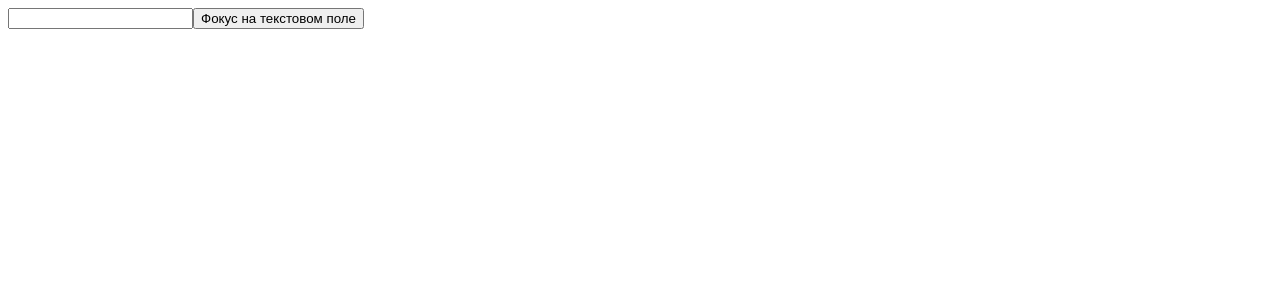
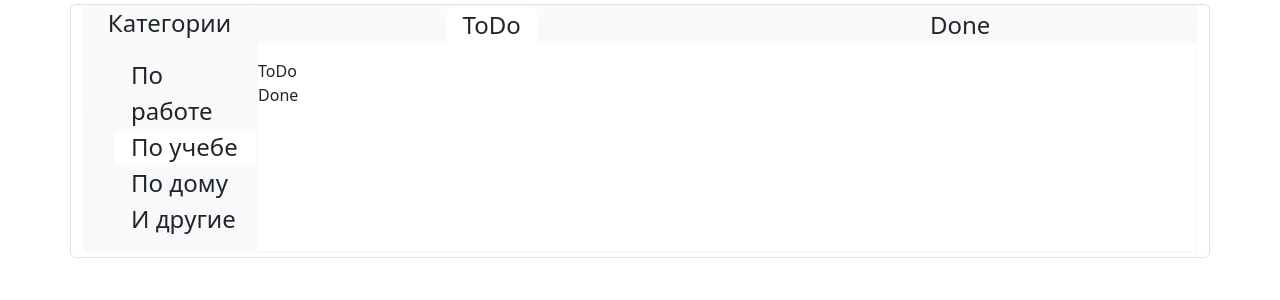
Before and after one commit to Kba05/TodoList, a React (Create React App) app: page / in a window 1280 px wide. Shown: the top 300 px of the page. Built offline with nearby package versions, Linux system fonts and the light colour scheme.

Commit message:
added bootstrap

```diff
--- a/package.json
+++ b/package.json
@@ -6,6 +6,7 @@
     "@testing-library/jest-dom": "^5.16.4",
     "@testing-library/react": "^13.3.0",
     "@testing-library/user-event": "^13.5.0",
+    "bootstrap": "^5.2.0-beta1",
     "react": "^18.2.0",
     "react-dom": "^18.2.0",
     "react-scripts": "5.0.1",
--- a/src/Components/App.jsx
+++ b/src/Components/App.jsx
@@ -1,9 +1,9 @@
-import CustomTextInput from "./CustomTextInput"
+import Todo from "./Todo";
 
 function App() {
   return (
     <div className="App">
-      <CustomTextInput/>
+      <Todo/>
     </div>
   );
 }
--- a/src/Components/CustomTextInput.jsx
+++ b/src/Components/CustomTextInput.jsx
@@ -3,6 +3,9 @@ import React from "react";
 class CustomTextInput extends React.Component {
     constructor(props) {
       super(props);
+      this.state={
+        text:""
+      }
       this.textInput = React.createRef();
       this.focusTextInput = this.focusTextInput.bind(this);
     }
--- /dev/null
+++ b/src/Components/Todo.jsx
@@ -0,0 +1,28 @@
+import React from "react";
+
+function Todo(){
+    return(
+        <div className="container border rounded mt-1 pb-1">
+            <div className="d-flex">
+                <div className="rounded bg-light bg-gradient fs-4 text fw-lighter">
+                    <p className="text-center fw-normal">Категории</p>
+                    <ul>
+                        <li className="d-block px-3 rounded-start ">По работе</li>
+                        <li className="d-block px-3 rounded-start bg-white">По учебе</li>
+                        <li className="d-block px-3 rounded-start">По дому</li>
+                        <li className="d-block px-3 rounded-start">И другие</li>
+                    </ul>
+                </div>
+                <div  style={{width:1000}} className="border border-2 border-light">
+                    <ul className="px-0 py-0 d-flex  bg-light bg-gradient fs-4 text fw-lighter justify-content-around">
+                        <li className="d-flex rounded-top px-3 bg-white">ToDo</li>
+                        <li className="d-flex rounded-top px-3">Done</li>
+                    </ul>
+                    <div > ToDo</div>
+                    <div> Done</div>
+                </div>
+            </div>
+        </div>
+    )
+}
+export default Todo;
--- a/src/index.js
+++ b/src/index.js
@@ -1,6 +1,7 @@
 import React from 'react';
 import ReactDOM from 'react-dom/client';
 import App from './Components/App';
+import "bootstrap/dist/css/bootstrap.css"
 
 const root = ReactDOM.createRoot(document.getElementById('root'));
 root.render(<App />);
```
Also changed, not shown: 1 other file (tests, documents, lock files or other folders).
